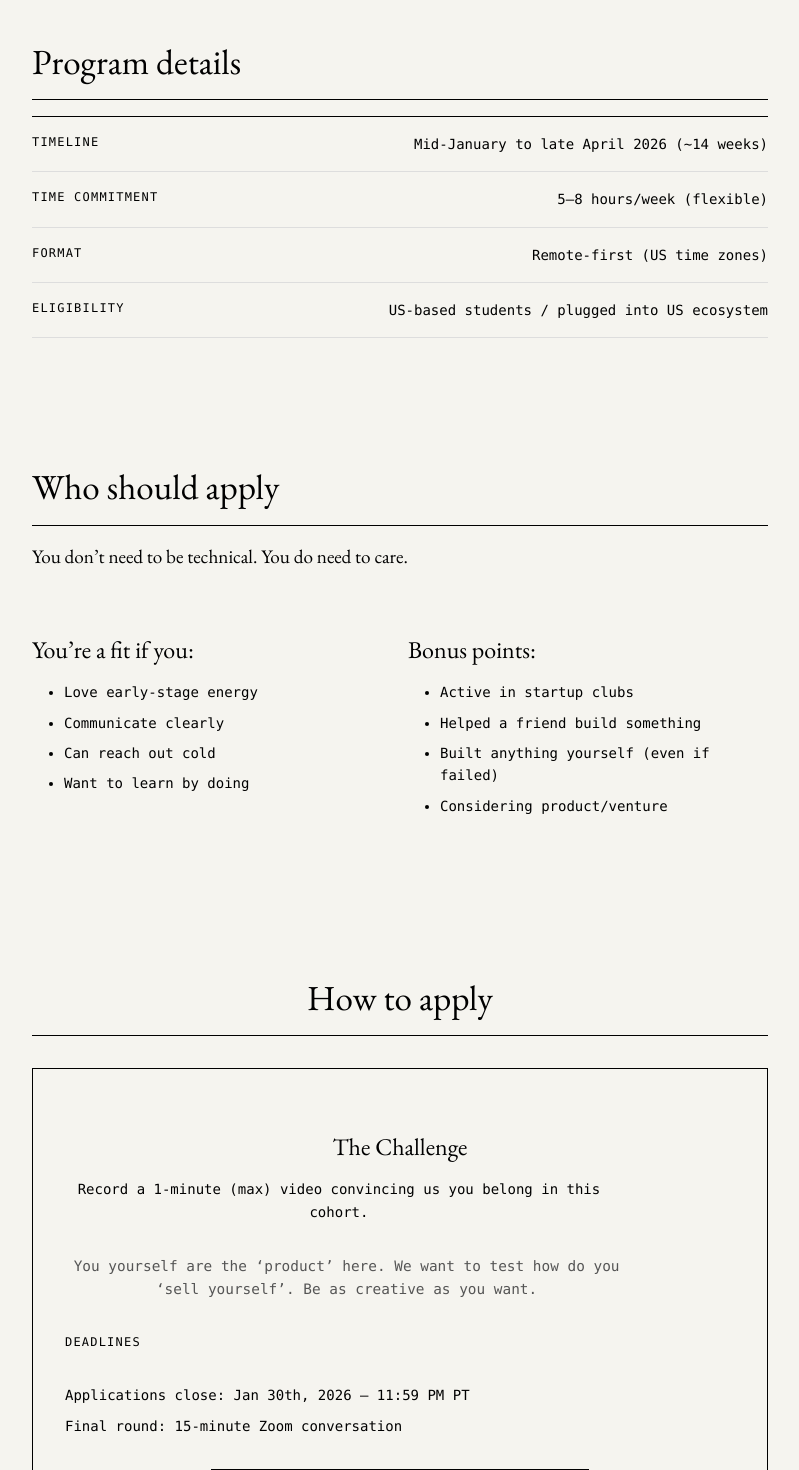
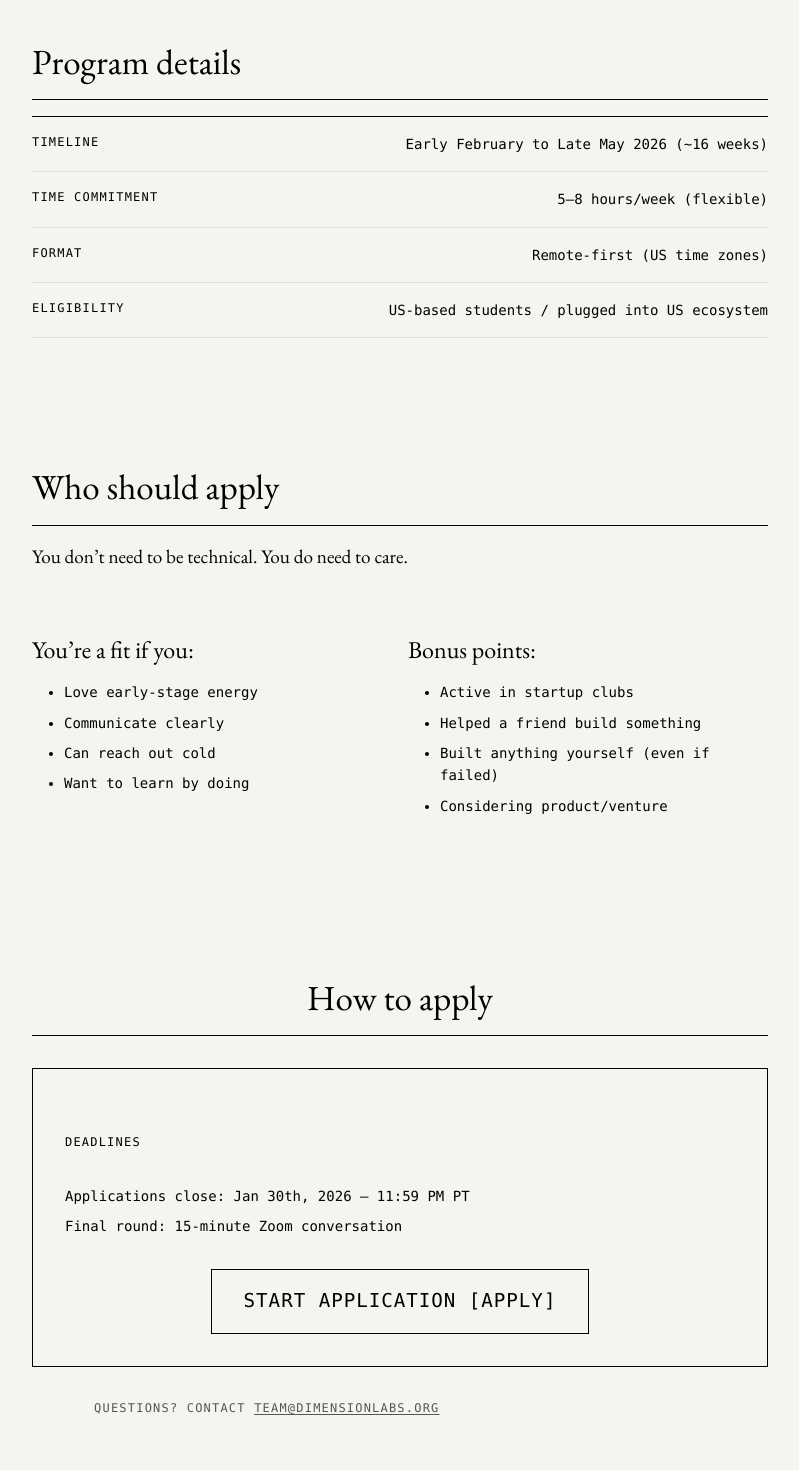
Before and after one commit to fiza-h/dimensionlabs, a React (Vite) app: page / in a window 1280 px wide. Shown: the part 3780-5250 px from the top of the page, without its empty margins (240-1039 px from the left). Built offline with nearby package versions, Linux system fonts and the light colour scheme.

Commit message:
minor updates

```diff
--- a/Home.tsx
+++ b/Home.tsx
@@ -151,7 +151,7 @@ const Home: React.FC = () => {
                 <div style={{ borderTop: '1px solid black' }}>
                     <div className="flex justify-between program-row" style={{ padding: '1rem 0', borderBottom: '1px solid #ddd' }}>
                         <span className="text-caps">Timeline</span>
-                        <span className="text-mono">Mid-January to late April 2026 (~14 weeks)</span>
+                        <span className="text-mono">Early February to Late May 2026 (~16 weeks)</span>
                     </div>
                     <div className="flex justify-between program-row" style={{ padding: '1rem 0', borderBottom: '1px solid #ddd' }}>
                         <span className="text-caps">Time Commitment</span>
@@ -200,11 +200,7 @@ const Home: React.FC = () => {
                 <h2>How to apply</h2>
 
                 <div style={{ border: '1px solid black', padding: '2rem', marginTop: '2rem' }}>
-                    <h3>The Challenge</h3>
-                    <p className="text-mono">Record a 1-minute (max) video convincing us you belong in this cohort.</p>
-                    <p className="text-subtle" style={{ fontSize: '0.9rem' }}>
-                        You yourself are the ‘product’ here. We want to test how do you ‘sell yourself’. Be as creative as you want.
-                    </p>
+
 
                     <div style={{ margin: '2rem 0', textAlign: 'left' }}>
                         <p className="text-caps">Deadlines</p>
```
